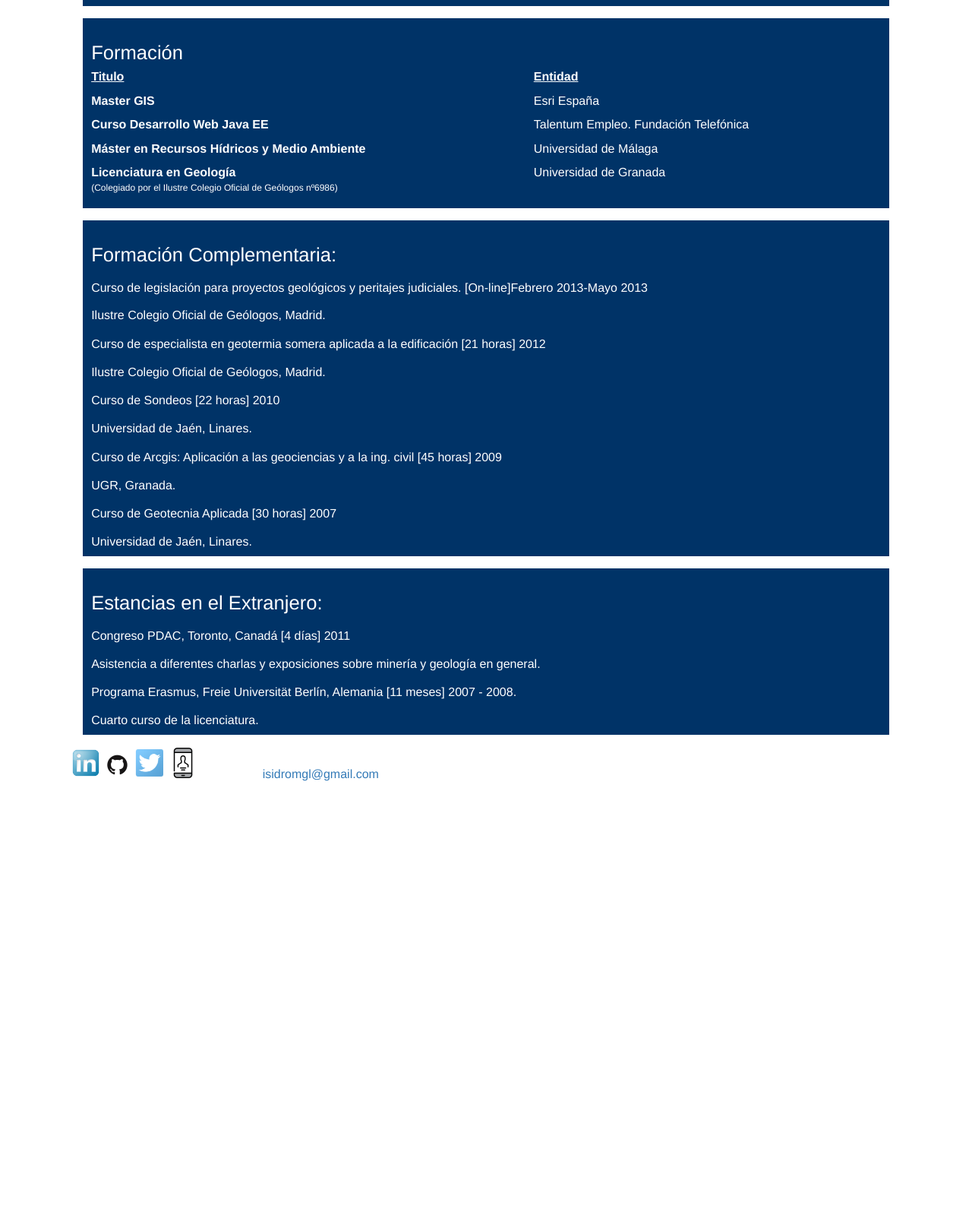
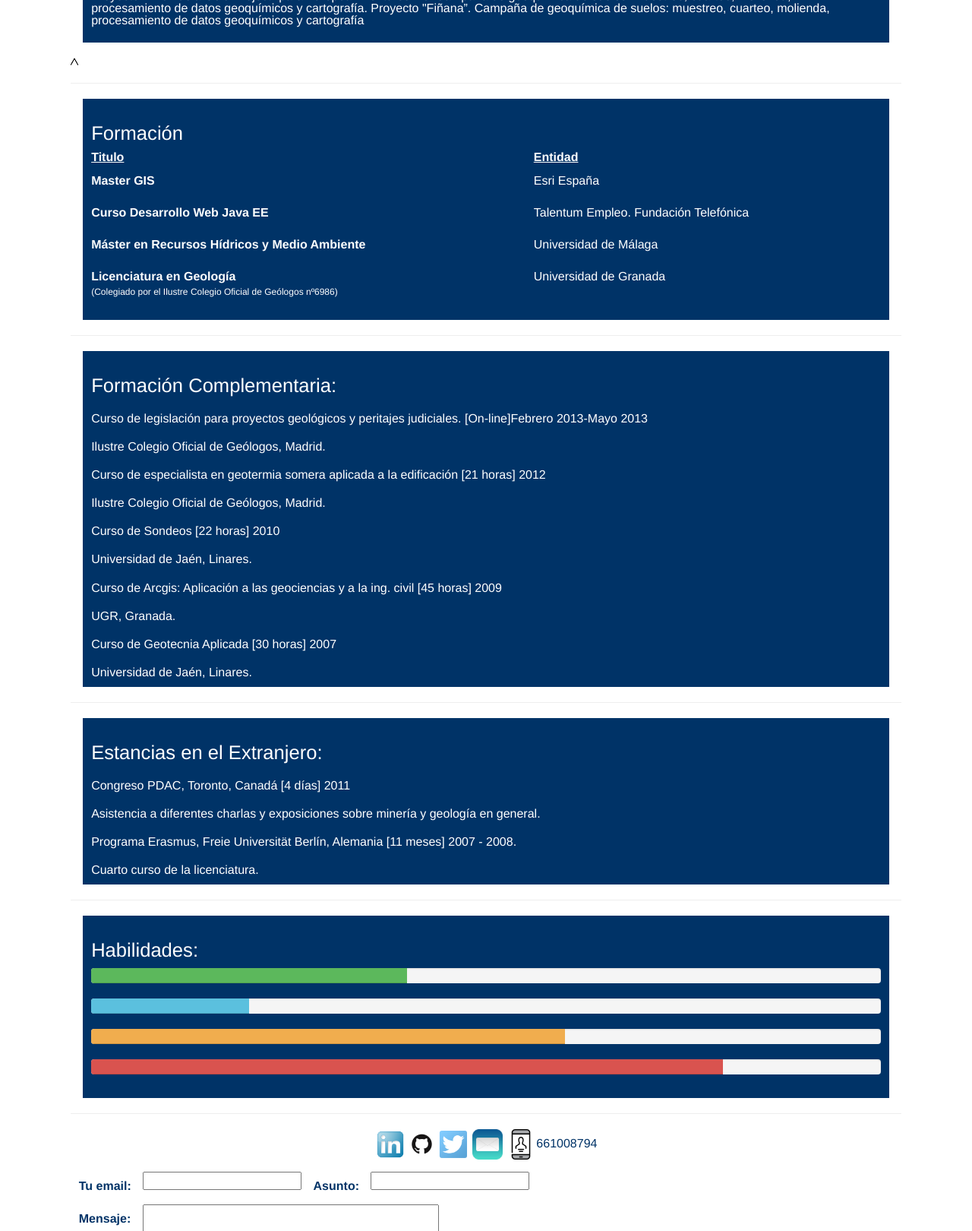
Before and after one commit to Isidromgl/Isidromgl.github.io, a plain HTML site: page index.html in a window 1280 px wide. Shown: the part 1180-2800 px from the top of the page at 76% size. Before the commit the page ends 2229 px from the top, so only its background shows below. Drawn offline with nearby package versions, Linux system fonts and the light colour scheme.

Commit message:
Modificacion

```diff
--- a/index.html
+++ b/index.html
@@ -4,7 +4,6 @@
 <meta charset="UTF-8">
 <title>Curriculum Vitae</title>
 <meta name="viewport" content="width=device-width, initial-scale=1">
-<!--<link rel="stylesheet" href="estilo_cv.css">-->
 <link href="https://fonts.googleapis.com/css?family=Arimo:400,700|Sanchez" rel="stylesheet">
 <link rel="stylesheet" href="https://maxcdn.bootstrapcdn.com/bootstrap/3.3.7/css/bootstrap.min.css" integrity="sha384-BVYiiSIFeK1dGmJRAkycuHAHRg32OmUcww7on3RYdg4Va+PmSTsz/K68vbdEjh4u" crossorigin="anonymous">
 <link rel="stylesheet" href="reset.css">
@@ -73,7 +72,7 @@
         </tr>
         <tr>
           <td colspan="2">
-            <b>Jefe de tienda; Responsable y Dependiente.</b><br><br>
+            <b>Jefe de tienda, Responsable y Dependiente.</b><br><br>
             Encargado del funcionamiento del establecimiento, gestión de un equipo de 15
             personas, planificación de tareas y objetivos, estudio de ventas, gestión de
             existencias, mercancías, procedimientos, rendimiento y nuevas iniciativas,
@@ -125,7 +124,11 @@
           </td>
         </tr>
       </table>
-    </div>
+      </div>
+      <a href="#cv" id="flecha">
+        <img style="border:0;width:10px;height:10px" src="imagenes/up.png" alt="Flecha para subir al menú">
+      </a>
+    <hr>
 
     <div id="Estudios">
       <h3>Formación</h3>
@@ -152,7 +155,9 @@
             <td>Universidad de Granada</td>
           </tr>
         </table>
-      </div>
+
+      </div><hr>
+
 
       <div id="complementaria">
         <h3>Formación Complementaria:</h3>
@@ -168,17 +173,41 @@
             UGR, Granada.
             <h4>Curso de Geotecnia Aplicada [30 horas] 2007</h4>
             Universidad de Jaén, Linares.
-          </div>
+      </div><hr>
 
-          <div id="estancias">
+      <div id="estancias">
             <h3>Estancias en el Extranjero:</h3>
             <h4>Congreso PDAC, Toronto, Canadá [4 días] 2011</h4>
             Asistencia a diferentes charlas y exposiciones sobre minería y geología en general.
             <h4>Programa Erasmus, Freie Universität Berlín, Alemania [11 meses] 2007 - 2008.</h4>
             Cuarto curso de la licenciatura.
+      </div><hr>
+      <div id="Habilidades">
+          <h3>Habilidades:</h3>
+        <div class="progress">
+          <div class="progress-bar progress-bar-success" role="progressbar" aria-valuenow="10" aria-valuemin="0" aria-valuemax="100" style="width: 40%">
+            <span class="sr-only">40% Complete (success)</span>
           </div>
-          <div id="contacto">
+        </div>
+        <div class="progress">
+          <div class="progress-bar progress-bar-info" role="progressbar" aria-valuenow="20" aria-valuemin="0" aria-valuemax="100" style="width: 20%">
+            <span class="sr-only">20% Complete</span>
+          </div>
+        </div>
+        <div class="progress">
+          <div class="progress-bar progress-bar-warning" role="progressbar" aria-valuenow="60" aria-valuemin="0" aria-valuemax="100" style="width: 60%">
+            <span class="sr-only">60% Complete (warning)</span>
+          </div>
+        </div>
+        <div class="progress">
+          <div class="progress-bar progress-bar-danger" role="progressbar" aria-valuenow="80" aria-valuemin="0" aria-valuemax="100" style="width: 80%">
+            <span class="sr-only">80% Complete (danger)</span>
+          </div>
+        </div>
 
+      </div>
+      <hr>
+      <div id="contacto">
             <a href="https://www.linkedin.com/in/isidromgl/">
               <img style="border:0;width:40px;height:40px" src="imagenes/Linkedin_vmc2015.png" alt="Icono de Linkedin"/>
             </a>
@@ -188,9 +217,23 @@
             <a href="https://twitter.com/isidromgarlo">
               <img style="border:0;width:40px;height:40px" src="imagenes/Twitter.png" alt="Icono de Twitter"/>
             </a>
-            <img style="border:0;width:40px;height:40px" src="imagenes/telefono-inteligente.png" alt="Icono teléfono móvil">661008794
-            <a>isidromgl@gmail.com</a>
-          </div>
+            <a href="#De">
+              <img style="border:0;width:40px;height:40px" src="imagenes/mail.png" alt="Icono de email"/>
+            </a>
+            <img style="border:0;width:40px;height:40px" src="imagenes/telefono-inteligente.png" alt="Icono teléfono móvil">661008794<br><br>
+            <form action="Send.php" method="GET">
+              <label for="De">Tu email:</label>
+              <input id="De" type="email">
+
+              <label for="Asunto">Asunto: </label>
+              <input id="Asunto" name="Asunto" type="text"><br>
+
+              <label for="Mensaje">Mensaje:</label>
+              <textarea id="Mensaje" name="Mensaje"></textarea>
+
+              <button type="submit">Enviar</button>
+            </form>
+      </div><hr>
 
         </div>
       </div>
--- a/reset.css
+++ b/reset.css
@@ -10,7 +10,7 @@ del, dfn, em, img, ins, kbd, q, s, samp,
 small, strike, strong, sub, sup, tt, var,
 b, u, i, center,
 dl, dt, dd, ol, ul, li,
-fieldset, form, label, legend,
+fieldset, legend,
 table, caption, tbody, tfoot, thead, tr,
 article, aside, canvas, details, embed,
 figure, figcaption, footer, header, hgroup,
@@ -20,7 +20,7 @@ time, mark, audio, video {
 	padding: 0;
 	border: 0;
 	font-size: 100%;
-	vertical-align: baseline;
+	vertical-align:inherit;
 }
 /* HTML5 display-role reset for older browsers */
 article, aside, details, figcaption, figure,
@@ -39,6 +39,7 @@ blockquote, q {
 blockquote:before, blockquote:after,
 q:before, q:after {
 	content: '';
+	content: none;
 }
 table {
 	border-spacing: 0;
@@ -49,8 +50,9 @@ th{
 	text-decoration: underline;
 }
 td{
-	padding-right:5%;
+	padding-right:2%;
 	padding-top: 1.5%;
+	padding-bottom: 1%;
 	box-sizing: content-box;
 }
 
@@ -62,6 +64,7 @@ tr{
 	color: #FFF;
 	font-family: 'Arimo', sans-serif;
 	padding:2%;
+	padding-top: 0%;
 
 }
 h1{
@@ -96,8 +99,32 @@ p{
 	font-size: 75%;
 	padding-top: 1%;
 }
-#Experiencia,#Estudios,#complementaria,#estancias{
+#Experiencia,#Estudios,#complementaria,#estancias, #Habilidades{
 	background: #003367;
 	padding: 1%;
 	margin: 1.5%;
 }
+#contacto{
+	color:#003367;
+	text-align: center;
+	vertical-align: middle;
+}
+label{
+	vertical-align: top;
+	padding: 1%;
+}
+button{
+  vertical-align: bottom;;
+}
+#Mensaje{
+	width: 390px;
+	height: 150px;
+
+}
+form{
+  text-align: left;
+}
+#flecha{
+
+  text-align: right;
+}
```
Also changed, not shown: imagenes/mail.png (added), imagenes/up.png (added).
